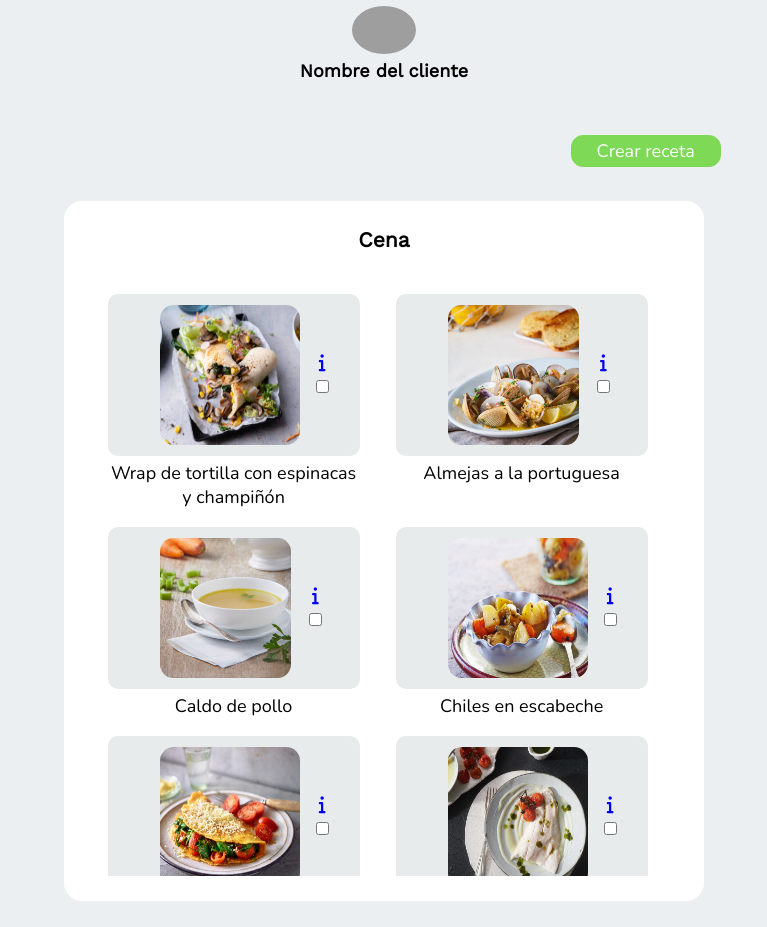
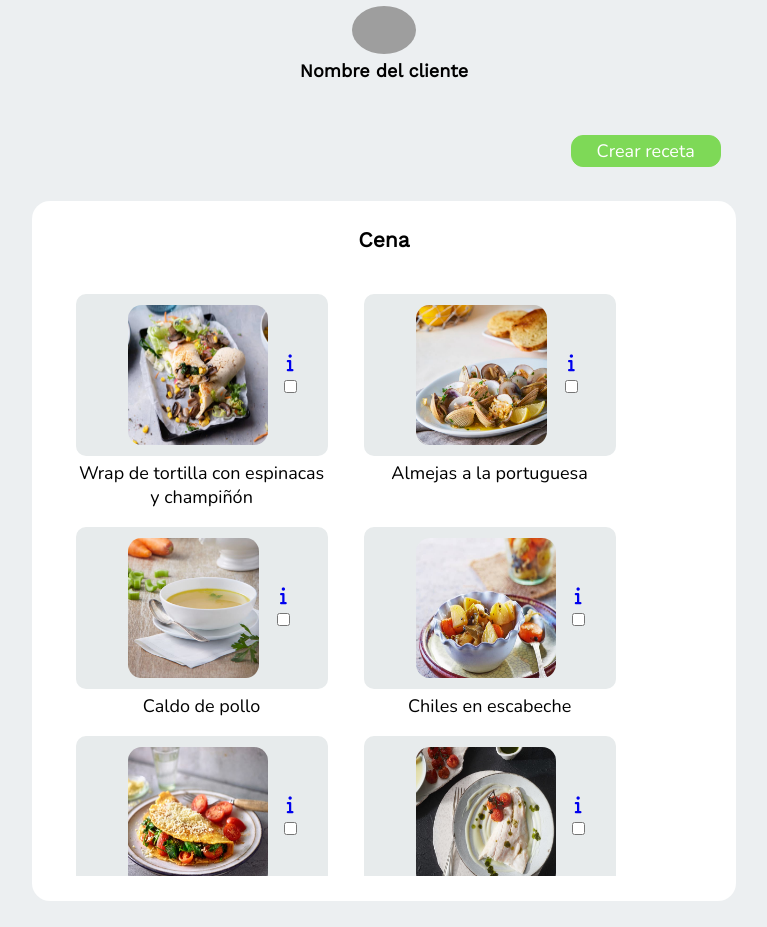
Before and after one commit to Alternate-Dual/Alternate-Dual, a PHP site: page /views/receta_categoria_cena_nutri.php in a window 1280 px wide. Shown: the part 116-1043 px from the top of the page, without its empty margins (256-1023 px from the left). Run offline with PHP 8.4, Linux system fonts and the light colour scheme; a user stored in the database is signed in; data comes from the database, SQL or seed files in the repository; some libraries are stand-ins or nearby versions; grey boxes are pictures that could not be loaded.

Commit message:
contenedor categoria 3 filas

```diff
--- a/css/style.css
+++ b/css/style.css
@@ -710,6 +710,19 @@ table tr:nth-child(2n+1).admin {
   text-align: center;
 }
 
+.contBlan4 {
+  border-radius: 18px;
+  background-color: white;
+  margin-bottom: 2%;
+  padding: 2%;
+  width: 55%;
+  display: inline-flex;
+  flex-direction: column;
+  justify-content: center;
+  align-items: stretch;
+  text-align: center;
+}
+
 .semanaActual {
   background-color: rgba(0, 255, 255, 0);
   height: 50px;
--- a/css/style.scss
+++ b/css/style.scss
@@ -793,6 +793,21 @@ table tr:nth-child(2n+1).admin{
 
 
     }
+    .contBlan4{
+        border-radius: 18px;
+        background-color: white;
+        margin-bottom: 2%;
+        padding:2%;
+
+        width: 55%;
+        display:inline-flex;
+        flex-direction: column;
+        justify-content: center;
+        align-items: stretch;
+        text-align: center;
+
+
+        }
 
 
 
--- a/views/receta_categoria_almuerzo_nutri.php
+++ b/views/receta_categoria_almuerzo_nutri.php
@@ -73,7 +73,7 @@ if(!isset($_SESSION['rol'])){
 
     </div>
 
-    <div class="contBlan2">
+    <div class="contBlan4">
         <h3>Almuerzo</h3>
         <br>
         <?php
--- a/views/receta_categoria_cena_nutri.php
+++ b/views/receta_categoria_cena_nutri.php
@@ -73,7 +73,7 @@ if(!isset($_SESSION['rol'])){
 
     </div>
 
-    <div class="contBlan2">
+    <div class="contBlan4">
         <h3>Cena</h3>
         <br>
         <?php
--- a/views/receta_categoria_desayuno_nutri.php
+++ b/views/receta_categoria_desayuno_nutri.php
@@ -73,7 +73,7 @@ if(!isset($_SESSION['rol'])){
 
     </div>
 
-    <div class="contBlan2">
+    <div class="contBlan4">
         <h3>Desayuno</h3>
         <br>
         <?php
--- a/views/receta_categoria_mediamañana_nutri.php
+++ b/views/receta_categoria_mediamañana_nutri.php
@@ -73,7 +73,7 @@ if(!isset($_SESSION['rol'])){
 
     </div>
 
-    <div class="contBlan2">
+    <div class="contBlan4">
         <h3>Media mañana</h3>
         <br>
         <?php
--- a/views/receta_categoria_merienda_nutri.php
+++ b/views/receta_categoria_merienda_nutri.php
@@ -73,7 +73,7 @@ if(!isset($_SESSION['rol'])){
 
     </div>
 
-    <div class="contBlan2">
+    <div class="contBlan4">
         <h3>Merienda</h3>
         <br>
         <?php
```
Also changed, not shown: 1 other file.
